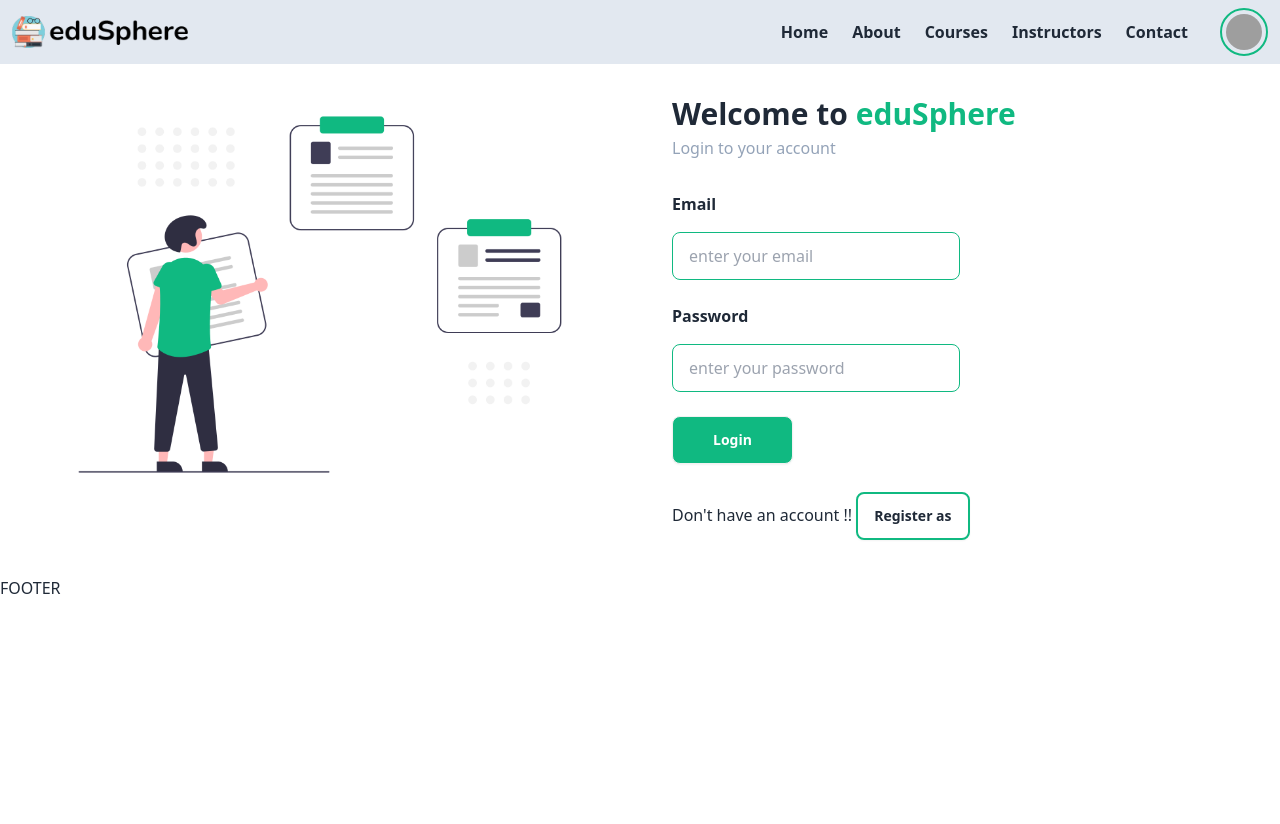
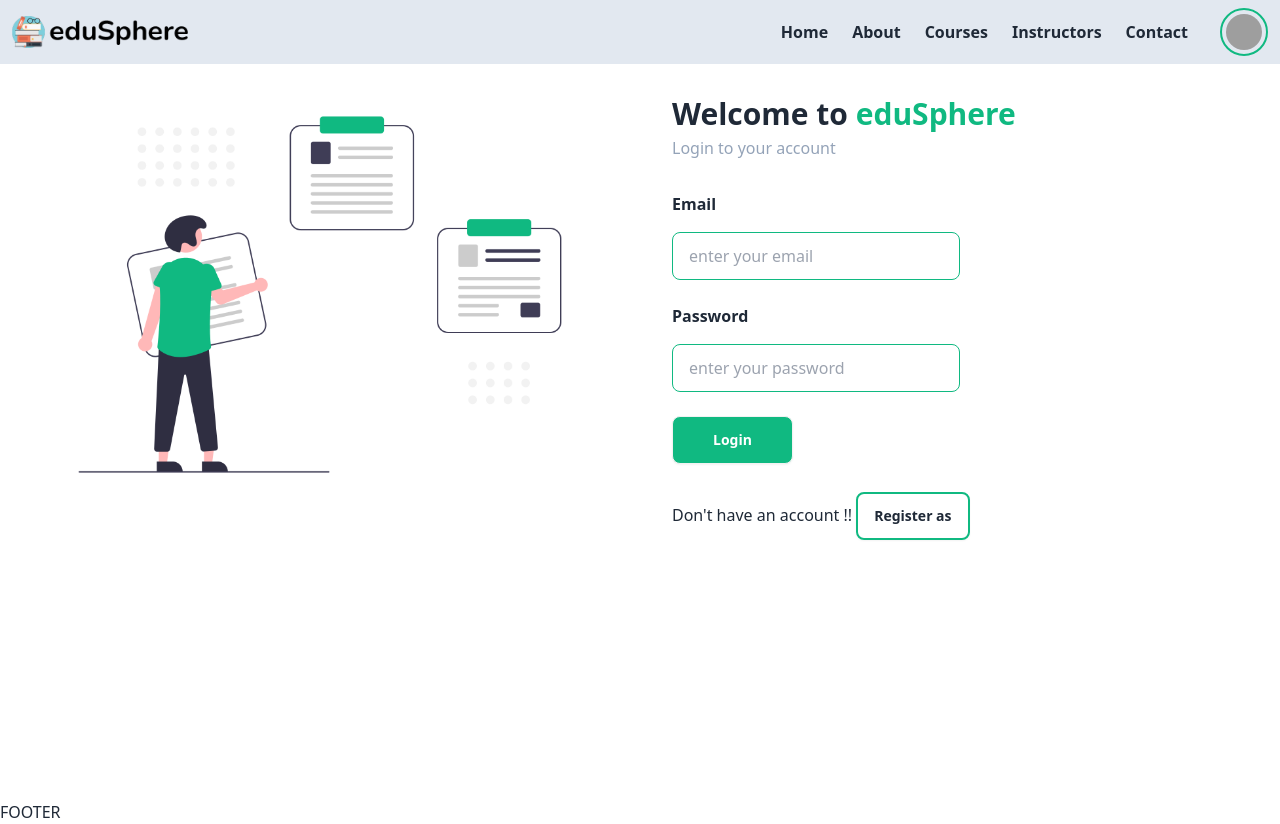
Before and after one commit to S-Alif/Edu-Sphere, a React (Vite) app in the folder main/frontend/: page /login in a window 1280 px wide. Before the commit the page ends 800 px from the top, so only its background shows below. Built offline with nearby package versions, Linux system fonts and the light colour scheme; grey boxes are pictures that could not be loaded.

Commit message:
[FIX] design not importing in index.css

```diff
--- /dev/null
+++ b/main/frontend/src/assets/css/loginPage.css
@@ -0,0 +1,7 @@
+/* login page design */
+.login-page{
+  width: 100%;
+  height: calc(100vh - 64px);
+  top: 64px;
+  overflow: hidden;
+}
--- a/main/frontend/src/index.css
+++ b/main/frontend/src/index.css
@@ -1,6 +1,6 @@
+/* import design css */
+@import "./assets/css/loginPage.css";
+
 @tailwind base;
 @tailwind components;
 @tailwind utilities;
-
-/* import design css */
-@import "./assets/css/loginPage.css"
```
